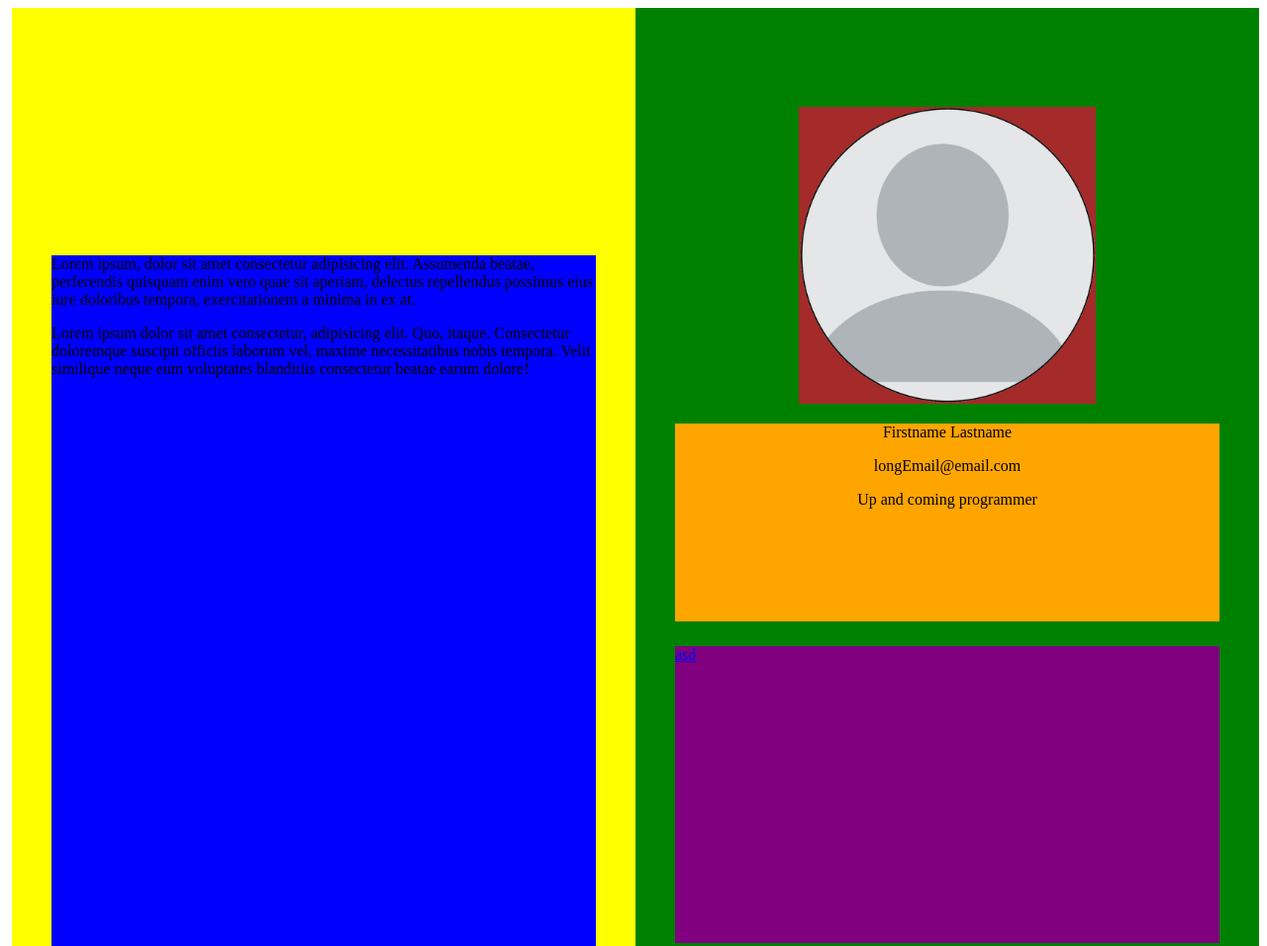
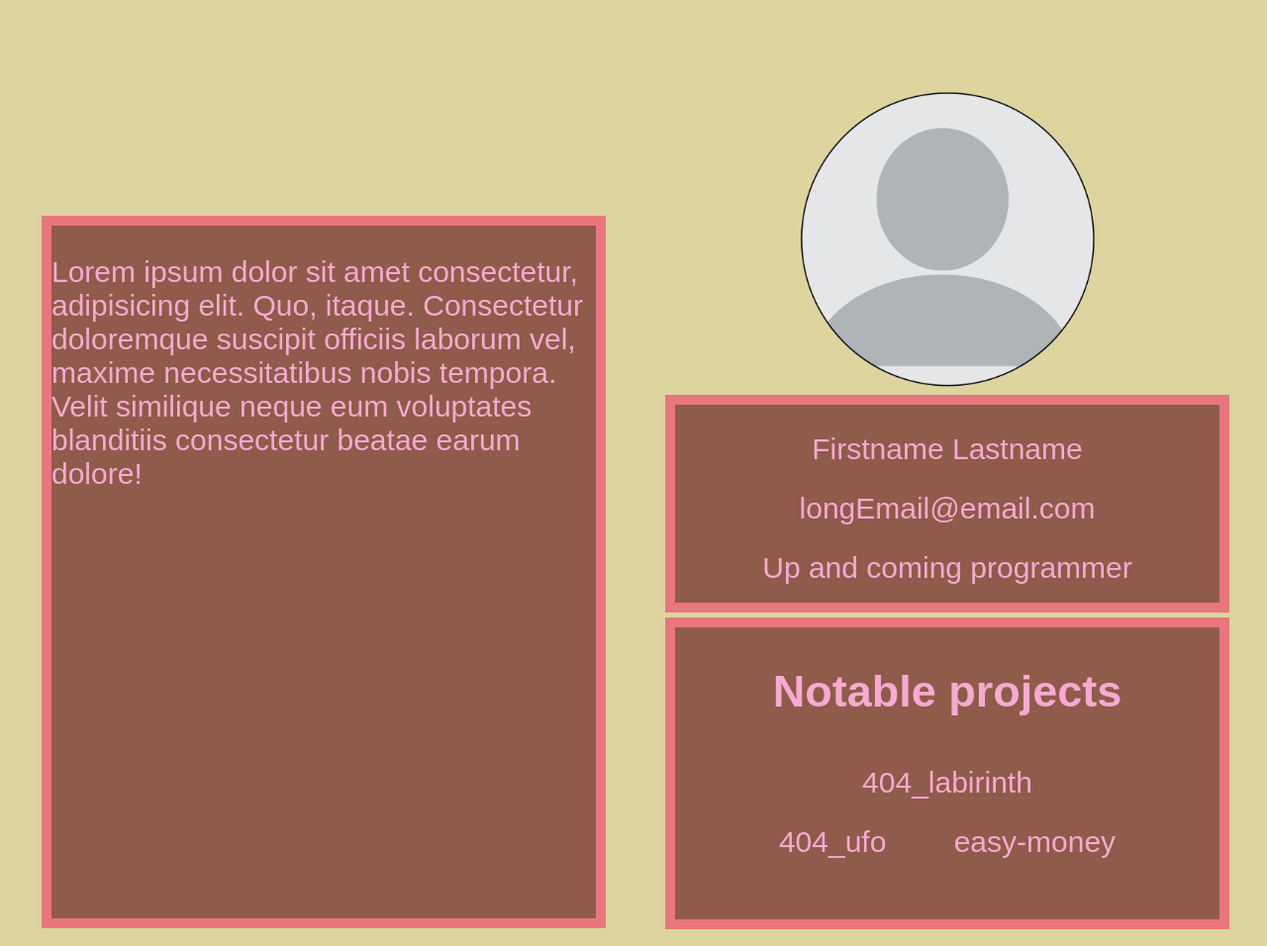
Before and after one commit to ZydrunasK/website1, a website: page index.html in a window 1280 px wide. Shown: the top 956 px of the page at 99% size. Drawn offline with Linux system fonts and the light colour scheme.

Commit message:
everything in place

```diff
--- a/index.html
+++ b/index.html
@@ -7,13 +7,13 @@
     <style>
 
         section:nth-child(1) {
-            background-color: yellow;
+
         }
         section:nth-child(2) {
-            background-color: green;
+
         }
         section:nth-child(3) {
-            background-color: red;
+
         }
         section {
             width: 630px;
@@ -22,41 +22,68 @@
         }
         /* first and third section div */
         section > div {
-            background-color: blue;
+            background-color: #8F5B4A;
             width: 550px;
             height: 700px;
-            margin-top: 250px;
-            margin-left: 40px;
+            margin-top: 210px;
+            margin-left: 30px;
+            border: 10px solid #E9767C;
         }
-        /* second section div */
+        /* person info*/
         img + div  {
-            background-color: orange;
+            background-color: #8F5B4A;
             width: 550px;
             height: 200px;
             margin-top: 0px;
-            margin-left: 40px;
+            margin-left: 30px;
             text-align: center;
+            line-height: 1em;
+            border: 10px solid #E9767C;
+
 
         }
          /* second section second div */
         div ~ div {
-            background-color: purple;
+            background-color: #8F5B4A;
             width: 550px;
-            height: 300px;
-            margin-top: 25px;
-            margin-left: 40px;
+            height: 295px;
+            margin-top: 5px;
+            margin-left: 30px;
+            text-align: center;
+            border: 10px solid #E9767C;
+
         }
         img {
-            background-color: brown;
             height: 300px;
             width: 300px;
-            margin-top: 100px;
+            margin-top: 84px;
             margin-left: 165px;
         }
         body {
+            background-color: #DDD49F;
             display: inline-block;
             margin-left: 12px;
+            font-family: arial;
+            font-size: 30px;
+            color: #F6AAD0;
         }
+        h1 {
+            line-height: 2em;
+            margin-top: 20px;
+        }
+        a {
+            text-decoration: none;
+            color: #F6AAD0;
+            line-height: 2em;
+
+        }
+        /* p for the links modification*/
+        h1 ~ p {
+            background-color: #8F5B4A;
+            margin-top: -20px;
+            word-spacing: 2em;
+        }
+
     </style>
 </head>
 <body>
@@ -64,7 +91,6 @@
    <section>
         <div>
             <p>
-            Lorem ipsum, dolor sit amet consectetur adipisicing elit. Assumenda beatae, perferendis quisquam enim vero quae sit aperiam, delectus repellendus possimus eius iure doloribus tempora, exercitationem a minima in ex at.
             </p>
             <p>
                 Lorem ipsum dolor sit amet consectetur, adipisicing elit. Quo, itaque. Consectetur doloremque suscipit officiis laborum vel, maxime necessitatibus nobis tempora. Velit similique neque eum voluptates blanditiis consectetur beatae earum dolore!
@@ -86,7 +112,12 @@
             </p>
         </div>
         <div>
-        <a href="#">asd</a>
+            <h1>Notable projects</h1>
+            <p>
+            <a href="https://zydrunask.github.io/404_dizainas/">404_labirinth</a><br/>
+            <a href="https://zydrunask.github.io/404_ufo/">404_ufo</a>
+            <a href="https://zydrunask.github.io/easy-money/">easy-money</a>
+            </p>
         </div>
    </section>
     <!--about me-->
```
Lines whose indentation alone changed are shown as unchanged.
